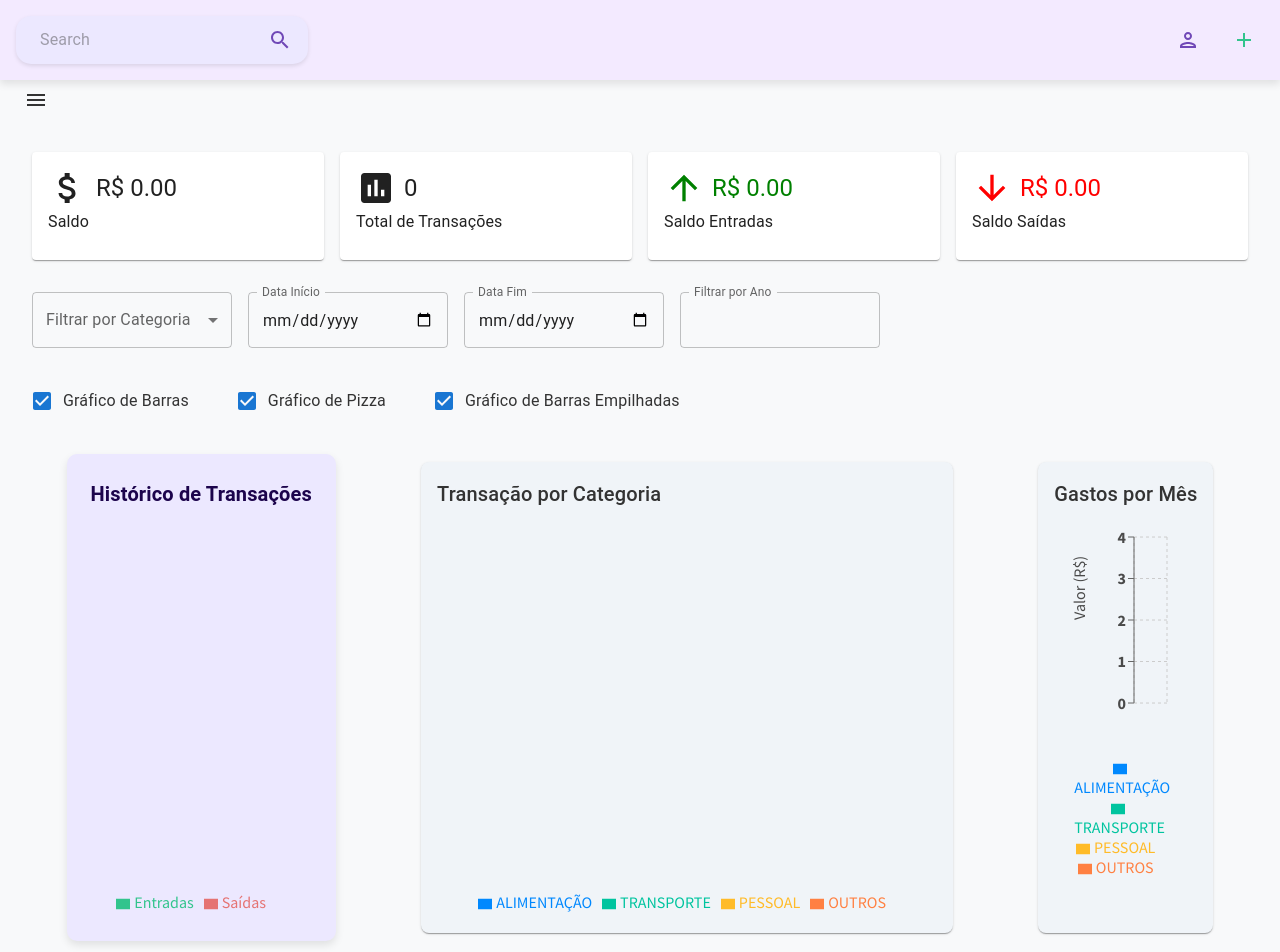
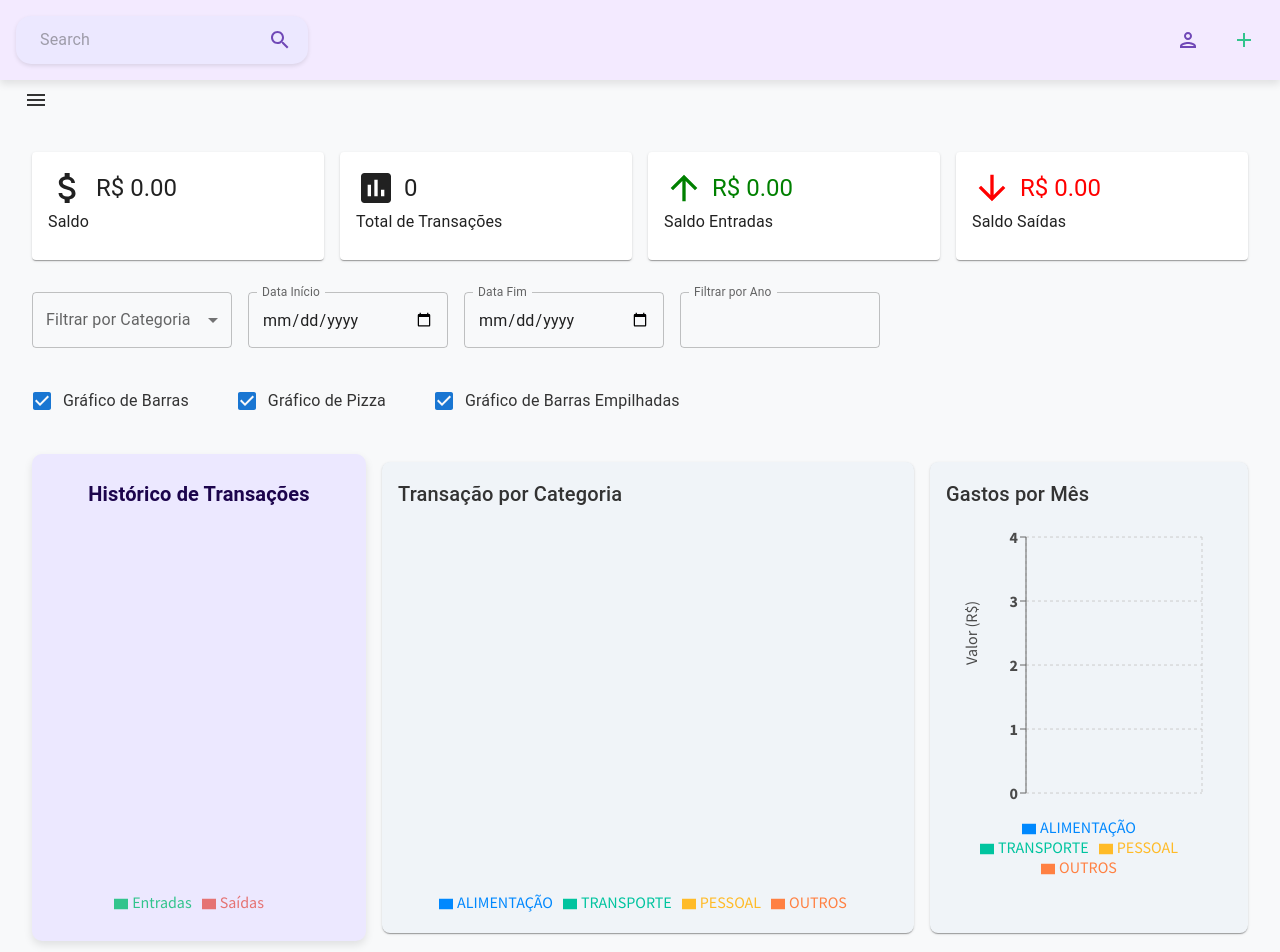
Before and after one commit to rafaelaleao5/projeto_engsoft, a React (Create React App) app in the folder my-app/: page /Menu in a window 1280 px wide. Shown: the top 952 px of the page. Built offline with nearby package versions, Linux system fonts and the light colour scheme.

Commit message:
Adjust the size and responsiveness of the charts

```diff
--- a/my-app/src/scenes/dashboard/BarChart.jsx
+++ b/my-app/src/scenes/dashboard/BarChart.jsx
@@ -45,7 +45,7 @@ const SimpleBarChart = () => {
       bgcolor="#ece8ff"
       borderRadius="10px"
       boxShadow="0 4px 8px rgba(0, 0, 0, 0.1)"
-      maxWidth={800}
+      width = '100%'
       mx="auto" // Centralizar horizontalmente
     >
       <Typography
--- a/my-app/src/scenes/dashboard/Dashboard.jsx
+++ b/my-app/src/scenes/dashboard/Dashboard.jsx
@@ -174,7 +174,8 @@ function Dashboard() {
       </Box>
 
       {/* Seletor de gráficos */}
-      <Box mt={4} display="flex" gap={4}>
+      <Box mt={4} display="flex" gap={4}
+      >
         <FormControlLabel
           control={<Checkbox checked={mostrarBarChart} onChange={() => setMostrarBarChart(!mostrarBarChart)} />}
           label="Gráfico de Barras"
--- a/my-app/src/scenes/dashboard/PieChart.jsx
+++ b/my-app/src/scenes/dashboard/PieChart.jsx
@@ -40,7 +40,7 @@
         bgcolor="#f0f4f8"
         borderRadius={2}
         boxShadow={1}
-        maxWidth={600}
+        width = '100%'
         margin="auto"
       >
         <Typography variant="h6" gutterBottom>
--- a/my-app/src/scenes/dashboard/StackedBarChart.jsx
+++ b/my-app/src/scenes/dashboard/StackedBarChart.jsx
@@ -22,8 +22,8 @@ const StackedBarChart = () => {
       bgcolor="#f0f4f8"
       borderRadius={2}
       boxShadow={1}
-      maxWidth={900}
       margin="auto"
+      width = '100%'
     >
       <Typography variant="h6" gutterBottom>
         Gastos por Mês
```
